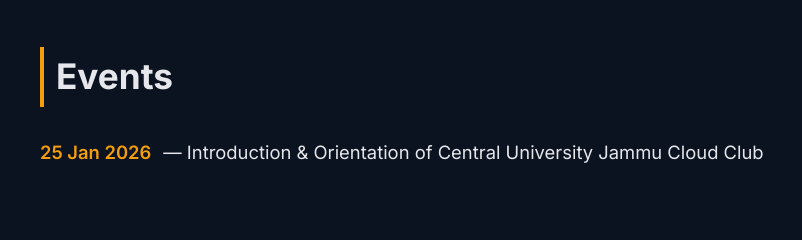
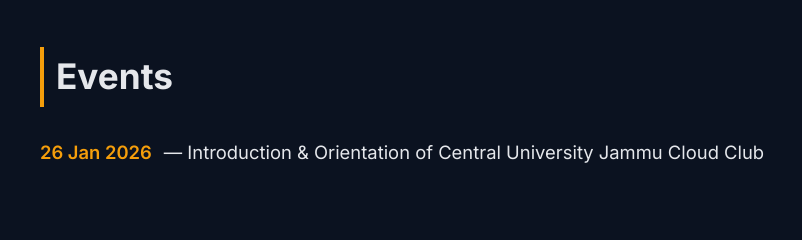
Before and after one commit to CentralUniversityOfJammuCloudClub/cloud-club-cuj, a plain HTML site: page index.html in a window 1280 px wide. Shown: the part 2080-2320 px from the top of the page, 50-852 px from the left. Drawn offline with Linux system fonts and the light colour scheme.

Commit message:
Update events

```diff
--- a/index.html
+++ b/index.html
@@ -126,7 +126,7 @@
   <div class="section-container">
     <h2>Events</h2>
     <p class="event-line">
-      <span class="event-date">25 Jan 2026</span> — Introduction & Orientation of Central University Jammu Cloud Club
+      <span class="event-date">26 Jan 2026</span> — Introduction & Orientation of Central University Jammu Cloud Club
     </p>
   </div>
 </section>
```
